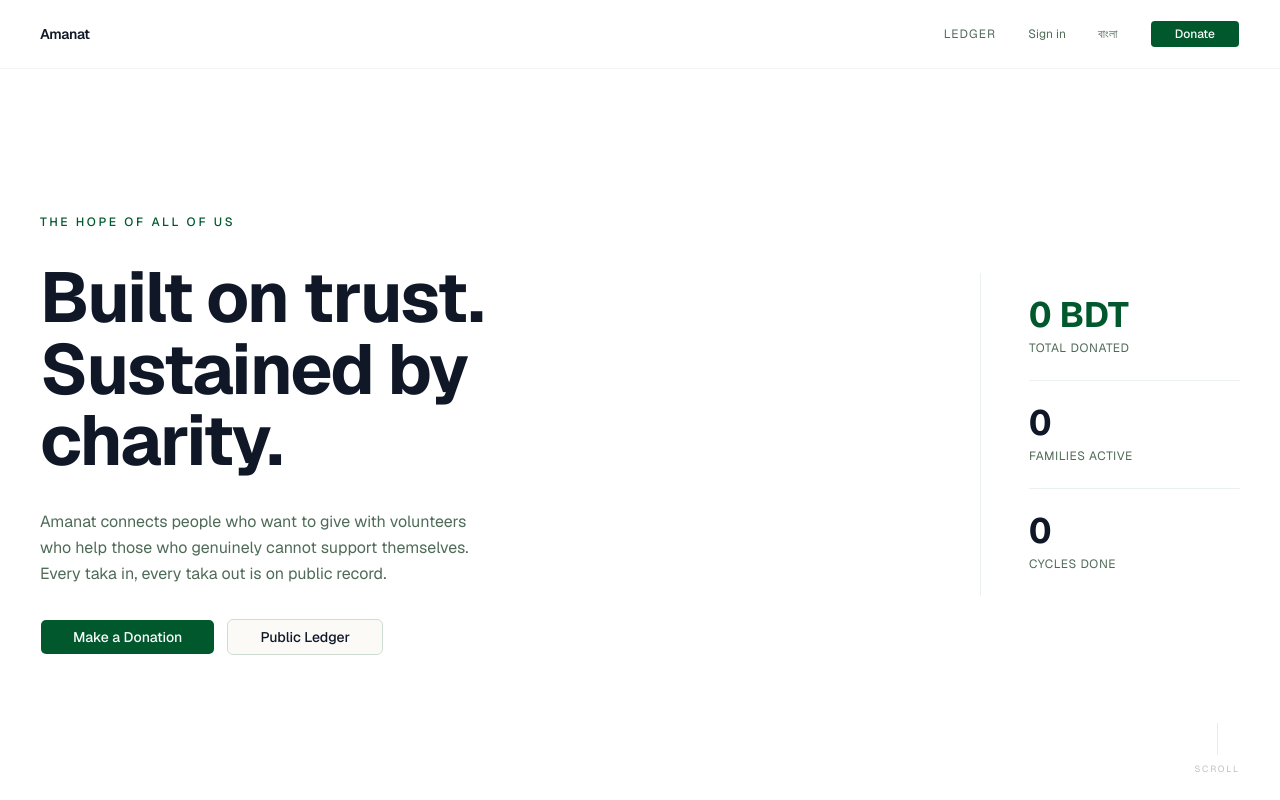
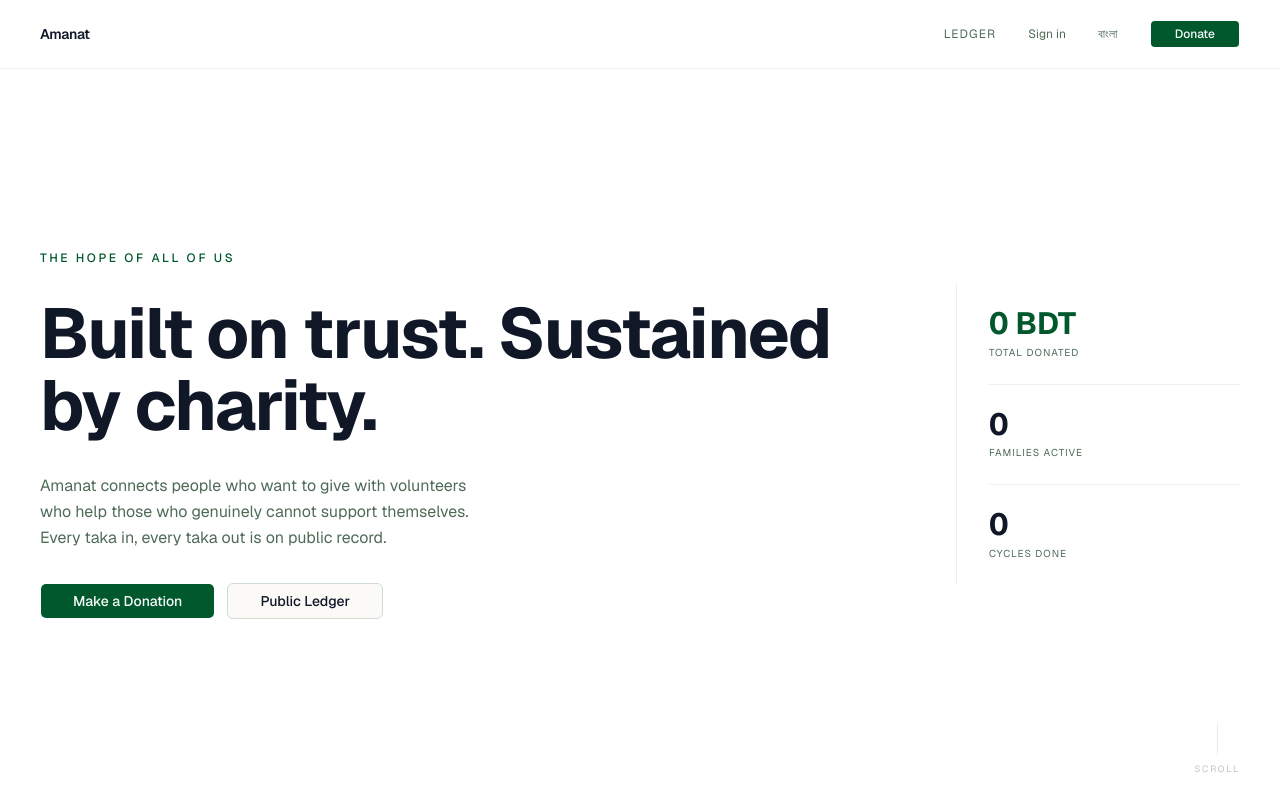
Before and after one commit to RAFSuNX/Amanat, a Next.js app: page / in a window 1280 px wide. Built offline with nearby package versions, Linux system fonts and the light colour scheme; no server answers; the database is empty.

Commit message:
Hero: css grid 3fr/1fr columns, stats fill right quarter of viewport

```diff
--- a/app/(public)/page.tsx
+++ b/app/(public)/page.tsx
@@ -64,11 +64,13 @@ export default async function LandingPage() {
           </div>
         </nav>
 
-        {/* Hero body — two columns: content left, stats right */}
-        <div className="flex-1 flex items-center justify-between gap-16 px-10 py-12 w-full">
-
+        {/* Hero body — 3fr / 1fr grid */}
+        <div
+          className="flex-1 w-full grid items-center px-10 py-12"
+          style={{ gridTemplateColumns: "3fr 1fr", gap: "5vw" }}
+        >
           {/* Left: content */}
-          <div className="flex flex-col gap-8 max-w-xl">
+          <div className="flex flex-col gap-8">
             <p className="text-xs tracking-[0.22em] uppercase text-primary font-medium">
               {t.hero.eyebrow}
             </p>
@@ -91,23 +93,24 @@ export default async function LandingPage() {
             </div>
           </div>
 
-          {/* Right: stats */}
-          <div className="shrink-0 flex flex-col divide-y divide-border/40 border-l border-border/40 pl-12" style={{ width: "260px" }}>
+          {/* Right: stats — bordered left, fills its grid cell */}
+          <div className="flex flex-col divide-y divide-border/40 border-l border-border/40 pl-8 self-center">
             {[
               { label: t.stats.totalDonated, value: `${stats.totalDonated.toLocaleString()} BDT`, primary: true },
               { label: t.stats.familiesActive, value: stats.familiesHelped.toLocaleString(), primary: false },
               { label: t.stats.cyclesDone, value: stats.cyclesCompleted.toLocaleString(), primary: false },
             ].map((s) => (
-              <div key={s.label} className="py-6 flex flex-col gap-1">
-                <p className={`font-bold tabular-nums leading-none ${s.primary ? "text-primary" : ""}`}
-                  style={{ fontSize: "clamp(1.6rem, 2.8vw, 2.2rem)" }}>
+              <div key={s.label} className="py-6 flex flex-col gap-1.5">
+                <p
+                  className={`font-bold tabular-nums leading-none ${s.primary ? "text-primary" : ""}`}
+                  style={{ fontSize: "clamp(1.5rem, 2.4vw, 2rem)" }}
+                >
                   {s.value}
                 </p>
-                <p className="text-xs text-muted-foreground uppercase tracking-wider mt-1">{s.label}</p>
+                <p className="text-[10px] text-muted-foreground uppercase tracking-widest">{s.label}</p>
               </div>
             ))}
           </div>
-
         </div>
 
         {/* Scroll hint */}
```
